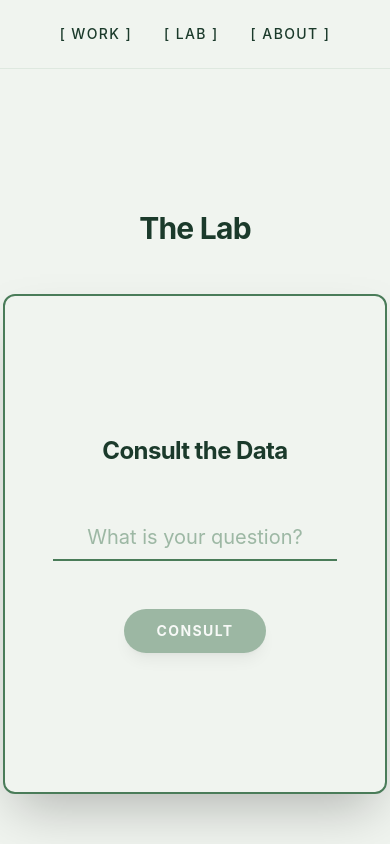
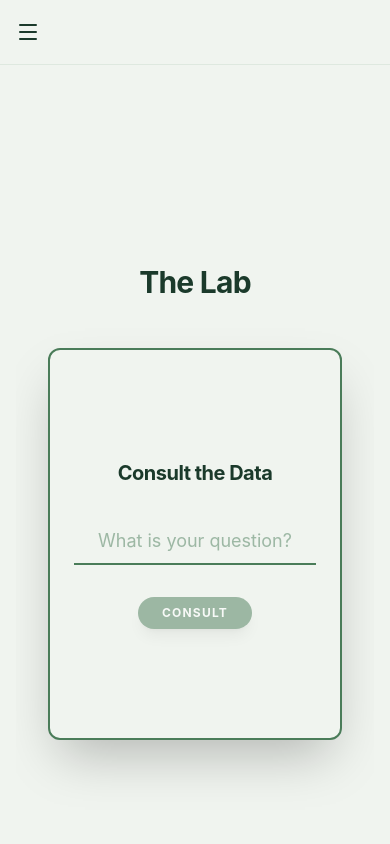
Before and after one commit to elksie5000/portfolio, a React app in the folder frontend/: page /lab in a window 390 px wide. Shown: the top 844 px of the page. Built offline with nearby package versions, Linux system fonts and the light colour scheme; the HTML template or start-up script is replaced by a standard one.

Commit message:
fixes to make tarot work on mobile

```diff
--- a/frontend/src/App.jsx
+++ b/frontend/src/App.jsx
@@ -10,7 +10,7 @@ function App() {
     <Router>
       <div className="min-h-screen bg-bg-base text-text-main font-sans selection:bg-brand-lime selection:text-text-main">
         <Navbar />
-        <main className="pt-20">
+        <main className="pt-20 w-full max-w-screen-xl mx-auto px-4 sm:px-6 lg:px-8">
           <Routes>
             <Route path="/" element={<Home />} />
             <Route path="/work" element={<PortfolioGrid />} />
--- a/frontend/src/components/Navbar.jsx
+++ b/frontend/src/components/Navbar.jsx
@@ -1,9 +1,28 @@
-import React from 'react';
+import React, { useState } from 'react';
 import { Link } from 'react-router-dom';
+import { Menu, X } from 'lucide-react';
 
 const Navbar = () => {
+    const [isOpen, setIsOpen] = useState(false);
+
+    const toggleMenu = () => setIsOpen(!isOpen);
+
     return (
-        <nav className="fixed top-0 left-0 right-0 z-50 flex justify-center py-6 bg-bg-base/90 backdrop-blur-sm border-b border-brand-sage/10">
+        <nav className="fixed top-0 left-0 right-0 z-50 bg-bg-base/90 backdrop-blur-sm border-b border-brand-sage/10">
+            <div className="max-w-7xl mx-auto px-4 sm:px-6 lg:px-8">
+                <div className="flex items-center justify-between h-16">
+                    {/* Mobile Menu Button */}
+                    <div className="flex md:hidden">
+                        <button
+                            onClick={toggleMenu}
+                            className="text-text-main hover:text-brand-sage focus:outline-none"
+                        >
+                            {isOpen ? <X size={24} /> : <Menu size={24} />}
+                        </button>
+                    </div>
+
+                    {/* Desktop Navigation */}
+                    <div className="hidden md:flex flex-1 justify-center">
                         <ul className="flex space-x-8 text-sm font-medium tracking-widest uppercase text-text-main">
                             <li>
                                 <Link to="/work" className="hover:text-brand-sage transition-colors">[ Work ]</Link>
@@ -15,6 +34,44 @@ const Navbar = () => {
                                 <Link to="/" className="hover:text-brand-sage transition-colors">[ About ]</Link>
                             </li>
                         </ul>
+                    </div>
+                </div>
+            </div>
+
+            {/* Mobile Navigation Menu */}
+            {isOpen && (
+                <div className="md:hidden bg-bg-base border-b border-brand-sage/10">
+                    <ul className="px-2 pt-2 pb-3 space-y-1 sm:px-3 text-center text-sm font-medium tracking-widest uppercase text-text-main">
+                        <li>
+                            <Link
+                                to="/work"
+                                className="block px-3 py-2 rounded-md hover:text-brand-sage hover:bg-brand-sage/10 transition-colors"
+                                onClick={toggleMenu}
+                            >
+                                [ Work ]
+                            </Link>
+                        </li>
+                        <li>
+                            <Link
+                                to="/lab"
+                                className="block px-3 py-2 rounded-md hover:text-brand-sage hover:bg-brand-sage/10 transition-colors"
+                                onClick={toggleMenu}
+                            >
+                                [ Lab ]
+                            </Link>
+                        </li>
+                        <li>
+                            <Link
+                                to="/"
+                                className="block px-3 py-2 rounded-md hover:text-brand-sage hover:bg-brand-sage/10 transition-colors"
+                                onClick={toggleMenu}
+                            >
+                                [ About ]
+                            </Link>
+                        </li>
+                    </ul>
+                </div>
+            )}
         </nav>
     );
 };
--- a/frontend/src/components/PortfolioGrid.jsx
+++ b/frontend/src/components/PortfolioGrid.jsx
@@ -44,7 +44,7 @@ const PortfolioGrid = () => {
                         </div>
 
                         {/* PDF Grid for this Story */}
-                        <div className="grid grid-cols-2 md:grid-cols-3 lg:grid-cols-4 gap-6 items-start">
+                        <div className="grid grid-cols-1 md:grid-cols-2 lg:grid-cols-3 gap-6 items-start">
                             {group.articles.map((article) => (
                                 <a
                                     key={article.id}
--- a/frontend/src/components/TarotLab.jsx
+++ b/frontend/src/components/TarotLab.jsx
@@ -1,5 +1,6 @@
 import React, { useState } from 'react';
 import { motion } from 'framer-motion';
+import { getApiBaseUrl } from '../utils/api';
 
 const TarotLab = () => {
     const [question, setQuestion] = useState('');
@@ -13,7 +14,7 @@ const TarotLab = () => {
 
         setLoading(true);
         try {
-            const response = await fetch('http://127.0.0.1:8000/api/submit-question', {
+            const response = await fetch(`${getApiBaseUrl()}/api/submit-question`, {
                 method: 'POST',
                 headers: {
                     'Content-Type': 'application/json',
@@ -47,7 +48,7 @@ const TarotLab = () => {
             <div className="z-10 w-full flex flex-col items-center">
                 <h2 className="text-3xl font-bold text-text-main mb-12 text-center">The Lab</h2>
 
-                <div className="perspective-1000 w-96 h-[500px] relative" style={{ perspective: '1000px' }}>
+                <div className="perspective-1000 w-full max-w-sm aspect-[3/4] relative" style={{ perspective: '1000px' }}>
                     <motion.div
                         className="w-full h-full relative preserve-3d"
                         style={{ transformStyle: 'preserve-3d' }}
@@ -56,24 +57,24 @@ const TarotLab = () => {
                     >
                         {/* Front of Card (Input) */}
                         <div
-                            className="absolute inset-0 backface-hidden bg-bg-base border-2 border-brand-sage rounded-xl shadow-2xl flex flex-col items-center justify-center p-12"
+                            className="absolute inset-0 backface-hidden bg-bg-base border-2 border-brand-sage rounded-xl shadow-2xl flex flex-col items-center justify-center p-6 sm:p-12"
                             style={{ backfaceVisibility: 'hidden', WebkitBackfaceVisibility: 'hidden' }}
                         >
                             <div className="w-full text-center">
-                                <h3 className="text-2xl font-bold text-text-main mb-12">Consult the Data</h3>
+                                <h3 className="text-xl sm:text-2xl font-bold text-text-main mb-8 sm:mb-12">Consult the Data</h3>
                                 <form onSubmit={handleSubmit} className="flex flex-col items-center w-full">
                                     <input
                                         type="text"
                                         value={question}
                                         onChange={(e) => setQuestion(e.target.value)}
                                         placeholder="What is your question?"
-                                        className="w-full bg-transparent border-b-2 border-brand-sage text-center text-xl py-2 text-text-main placeholder-brand-sage/50 focus:outline-none focus:border-brand-lime transition-colors"
+                                        className="w-full bg-transparent border-b-2 border-brand-sage text-center text-lg sm:text-xl py-2 text-text-main placeholder-brand-sage/50 focus:outline-none focus:border-brand-lime transition-colors"
                                         disabled={loading}
                                     />
                                     <button
                                         type="submit"
                                         disabled={loading || !question}
-                                        className="mt-12 bg-brand-sage text-white px-8 py-3 rounded-full hover:bg-brand-lime hover:text-text-main transition-all uppercase tracking-widest font-bold text-sm shadow-lg disabled:opacity-50 disabled:cursor-not-allowed"
+                                        className="mt-8 sm:mt-12 bg-brand-sage text-white px-6 sm:px-8 py-2 sm:py-3 rounded-full hover:bg-brand-lime hover:text-text-main transition-all uppercase tracking-widest font-bold text-xs sm:text-sm shadow-lg disabled:opacity-50 disabled:cursor-not-allowed"
                                     >
                                         {loading ? 'Processing...' : 'Consult'}
                                     </button>
@@ -83,7 +84,7 @@ const TarotLab = () => {
 
                         {/* Back of Card (Answer) */}
                         <div
-                            className="absolute inset-0 backface-hidden bg-bg-base border-2 border-brand-sage rounded-xl shadow-2xl flex flex-col items-center justify-center p-12 rotate-y-180"
+                            className="absolute inset-0 backface-hidden bg-bg-base border-2 border-brand-sage rounded-xl shadow-2xl flex flex-col items-center justify-center p-6 sm:p-12 rotate-y-180"
                             style={{
                                 transform: 'rotateY(180deg)',
                                 backfaceVisibility: 'hidden',
@@ -91,11 +92,11 @@ const TarotLab = () => {
                             }}
                         >
                             <div className="text-center">
-                                <p className="text-brand-sage text-sm uppercase tracking-widest mb-6">The Data Says</p>
-                                <h3 className="text-5xl font-bold text-text-main mb-12">{answer}</h3>
+                                <p className="text-brand-sage text-xs sm:text-sm uppercase tracking-widest mb-4 sm:mb-6">The Data Says</p>
+                                <h3 className="text-4xl sm:text-5xl font-bold text-text-main mb-8 sm:mb-12">{answer}</h3>
                                 <button
                                     onClick={resetCard}
-                                    className="px-6 py-2 border border-brand-sage text-brand-sage hover:bg-brand-sage hover:text-white transition-colors text-sm uppercase tracking-wider rounded-full"
+                                    className="px-4 sm:px-6 py-2 border border-brand-sage text-brand-sage hover:bg-brand-sage hover:text-white transition-colors text-xs sm:text-sm uppercase tracking-wider rounded-full"
                                 >
                                     Ask Another
                                 </button>
--- /dev/null
+++ b/frontend/src/utils/api.js
@@ -0,0 +1,10 @@
+// Helper to get the correct API base URL
+// In production (Vercel), VITE_API_BASE_URL should be set in environment variables.
+// In development, it defaults to localhost.
+
+export const getApiBaseUrl = () => {
+    if (import.meta.env.PROD) {
+        return import.meta.env.VITE_API_BASE_URL || 'https://api-elksie5000.onrender.com';
+    }
+    return 'http://127.0.0.1:8000';
+};
```
Lines whose indentation alone changed are shown as unchanged.
